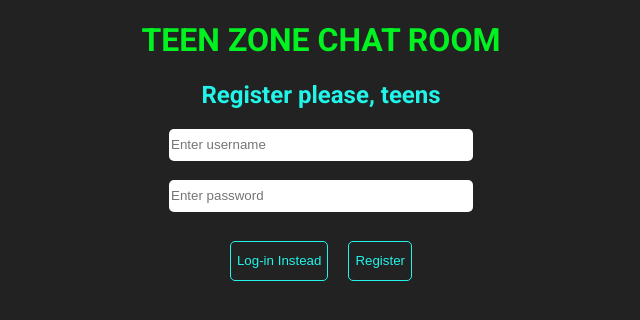
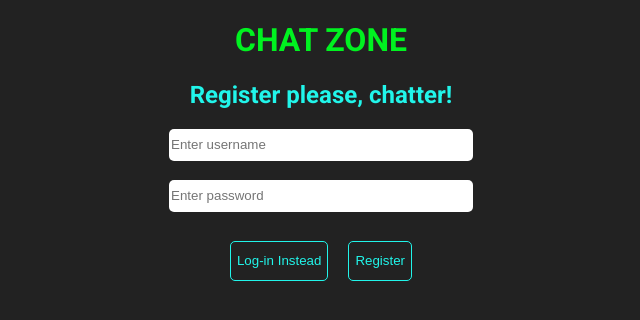
Before and after one commit to RedLippedBatFishCS47/scratch-project, a React app: page / in a window 1280 px wide. Both pictures are taken after typing "Sample", "Sample123" into the empty fields and a click on the button "Create an account". Shown: the top 320 px of the page, without its empty margins (319-959 px from the left). Built offline with nearby package versions, Linux system fonts and the light colour scheme; no server answers.

Commit message:
refactor: made titles and prompts generic

```diff
--- a/client/App.jsx
+++ b/client/App.jsx
@@ -5,7 +5,7 @@ import MessageDisplay from './component/MessageDisplay.js';
 const App = () => {
   return(
     <div>
-        <h1>TEEN ZONE CHAT ROOM</h1>
+        <h1>CHAT ZONE</h1>
         <MessageDisplay />
     </div>
   )
--- a/client/component/UserCreator.js
+++ b/client/component/UserCreator.js
@@ -32,7 +32,7 @@ const UserCreator = (props) => {
   return (
     <div id="UserCreator" style={{ display: "none" }}>
 
-      <h2>Register please, teens</h2>
+      <h2>Register please, chatter!</h2>
       <input
         className="textInput"
         id="createUsername"
```
